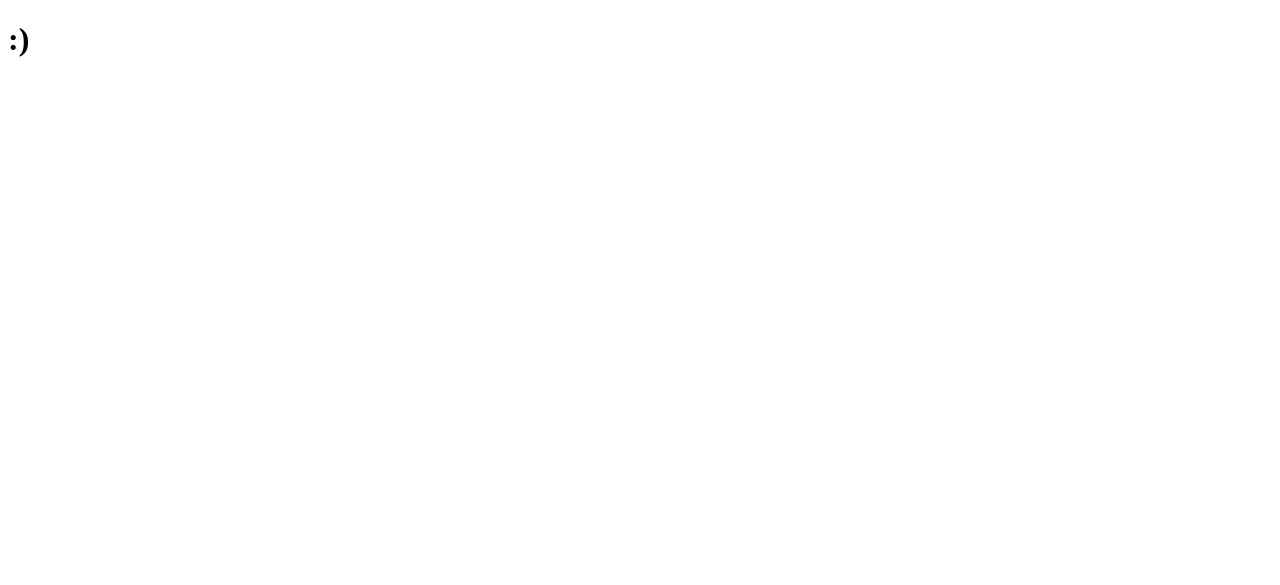
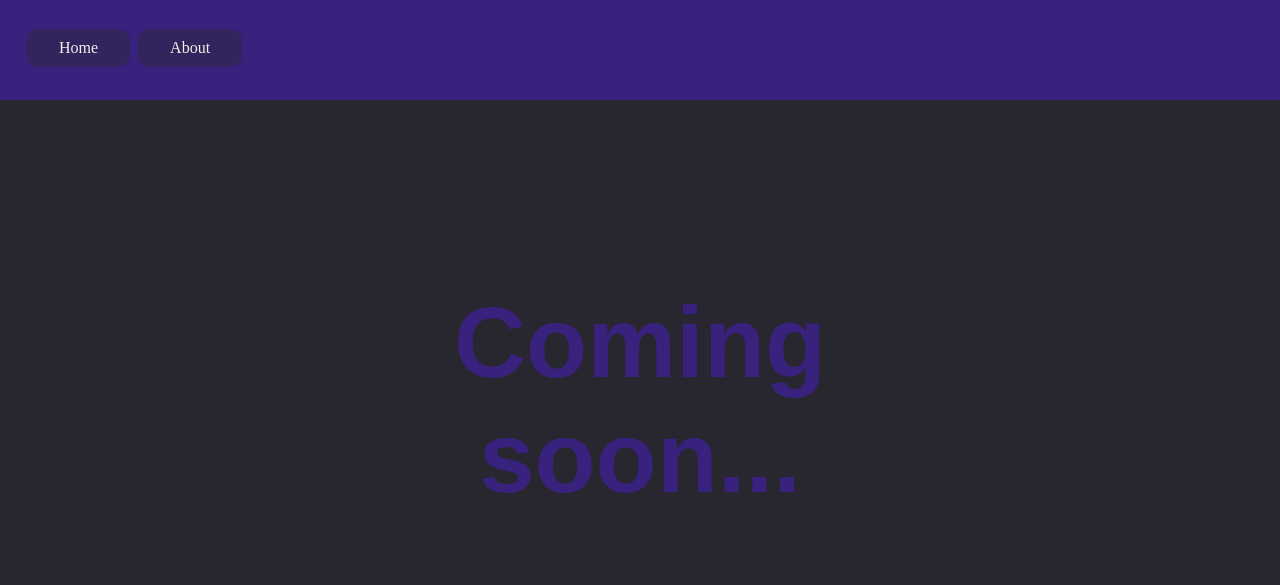
Before and after one commit to NotPiny/notpiny.github.io, a plain HTML site: page about/index.html in a window 1280 px wide. Drawn offline with Linux system fonts and the light colour scheme.

Commit message:
Split css into sepeerate files and add about page

```diff
--- a/about/index.html
+++ b/about/index.html
@@ -4,9 +4,18 @@
     <meta charset="UTF-8">
     <meta http-equiv="X-UA-Compatible" content="IE=edge">
     <meta name="viewport" content="width=device-width, initial-scale=1.0">
-    <title>Document</title>
+    <title>Piny | About</title>
+
+    <link rel="stylesheet" href="/css/about.css">
 </head>
 <body>
-    <h1>:)</h1>
+    <div class="navbar">
+        <a class="button" href="/">Home</a>
+        <a class="button" href="/about">About</a>
+    </div>
+
+    <div class="center">
+        <h1>Coming soon...</h1>
+    </div>
 </body>
 </html>
--- /dev/null
+++ b/css/about.css
@@ -0,0 +1,58 @@
+@import url('/fonts/good-times.rg-regular.otf');
+
+:root {
+    --color-primary: #39227d;
+    --color-secondary: #32245C;
+    --color-background: #28262F;
+    --color-text: #F4EDE8;
+}
+
+body {
+    background-color: var(--color-background);
+    margin: 0;
+    padding: 0;
+}
+
+.center {
+    position: absolute;
+    top: 50%;
+    left: 50%;
+    transform: translate(-50%, -50%);
+}
+
+h1 {
+    color: var(--color-primary);
+    font-family: 'Good Times Rg', sans-serif;
+    font-size: 100px;
+
+    text-align: center;
+}
+
+.navbar {
+    background-color: var(--color-primary);
+
+    height: 50px;
+    width: 100%;
+
+    padding: 25px;
+
+    position: fixed;
+    top: 0;
+    left: 0;
+
+    z-index: 1;
+}
+
+.navbar .button {
+    background-color: var(--color-secondary);
+    border: none;
+    color: var(--color-text);
+    padding: 10px 32px;
+    text-align: center;
+    text-decoration: none;
+    display: inline-block;
+    font-size: 16px;
+    margin: 4px 2px;
+    cursor: pointer;
+    border-radius: 12px;
+}
```
Also changed, not shown: index.html (+3 -4 lines), test2.html (deleted, +0 -12 lines), css/home.css (renamed from index.css).
